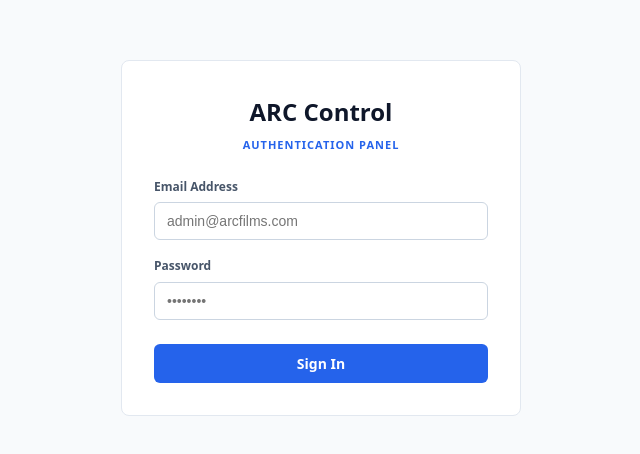
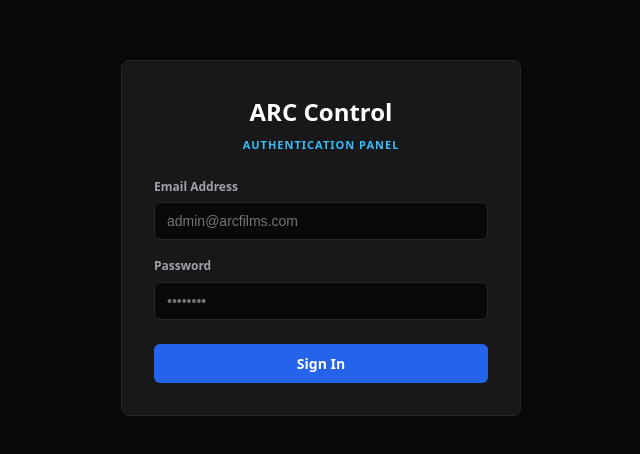
Before and after one commit to minatonamikazecoder-cpu/arc-films, a Next.js app: page /admin/login in a window 1280 px wide. Shown: the part 162-616 px from the top of the page, without its empty margins (319-959 px from the left). Built offline with nearby package versions, Linux system fonts and the light colour scheme; no server answers; the database is empty.

Commit message:
style: implement minimal dark theme for admin, restore system cursor pointer, bypass preloader on admin, and add force logout checks

```diff
--- a/src/app/admin/adminStyles.ts
+++ b/src/app/admin/adminStyles.ts
@@ -2,21 +2,21 @@ export const dashboardStyles = {
   container: {
     display: "flex",
     minHeight: "100vh",
-    background: "#f8fafc",
-    color: "#0f172a",
+    background: "#09090b",
+    color: "#fafafa",
     fontFamily: "system-ui, -apple-system, sans-serif",
   },
   sidebar: {
     width: "250px",
-    background: "#ffffff",
-    borderRight: "1px solid #e2e8f0",
+    background: "#18181b",
+    borderRight: "1px solid #27272a",
     display: "flex",
     flexDirection: "column" as const,
     padding: "20px 0",
   },
   sidebarHeader: {
     padding: "0 20px 20px 20px",
-    borderBottom: "1px solid #e2e8f0",
+    borderBottom: "1px solid #27272a",
     display: "flex",
     flexDirection: "column" as const,
     gap: "2px",
@@ -24,13 +24,13 @@ export const dashboardStyles = {
   sidebarBrand: {
     fontSize: "20px",
     fontWeight: "bold" as const,
-    color: "#0f172a",
+    color: "#ffffff",
     margin: 0,
   },
   sidebarSub: {
     fontSize: "9px",
     letterSpacing: "1.5px",
-    color: "#2563eb",
+    color: "#38bdf8",
     fontWeight: "bold" as const,
     textTransform: "uppercase" as const,
   },
@@ -49,8 +49,8 @@ export const dashboardStyles = {
     padding: "10px 14px",
     borderRadius: "6px",
     border: "none",
-    background: active ? "#e2e8f0" : "transparent",
-    color: active ? "#1e40af" : "#475569",
+    background: active ? "#27272a" : "transparent",
+    color: active ? "#38bdf8" : "#a1a1aa",
     fontSize: "14px",
     fontWeight: active ? "600" : "500",
     cursor: "pointer",
@@ -68,7 +68,7 @@ export const dashboardStyles = {
   },
   logoutBtnContainer: {
     padding: "12px 16px",
-    borderTop: "1px solid #e2e8f0",
+    borderTop: "1px solid #27272a",
     display: "flex",
     flexDirection: "column" as const,
     gap: "8px",
@@ -76,9 +76,9 @@ export const dashboardStyles = {
   logoutBtn: {
     width: "100%",
     padding: "10px",
-    background: "#f1f5f9",
-    border: "1px solid #cbd5e1",
-    color: "#475569",
+    background: "#27272a",
+    border: "1px solid #3f3f46",
+    color: "#e4e4e7",
     borderRadius: "6px",
     cursor: "pointer",
     fontSize: "13px",
@@ -97,18 +97,18 @@ export const dashboardStyles = {
     justifyContent: "space-between",
     alignItems: "center",
     marginBottom: "24px",
-    borderBottom: "1px solid #e2e8f0",
+    borderBottom: "1px solid #27272a",
     paddingBottom: "16px",
   },
   panelTitle: {
     fontSize: "24px",
     fontWeight: "600" as const,
     margin: 0,
-    color: "#0f172a",
+    color: "#ffffff",
   },
   card: {
-    background: "#ffffff",
-    border: "1px solid #e2e8f0",
+    background: "#18181b",
+    border: "1px solid #27272a",
     borderRadius: "8px",
     padding: "20px",
   },
@@ -121,24 +121,24 @@ export const dashboardStyles = {
   formLabel: {
     fontSize: "12px",
     fontWeight: "600" as const,
-    color: "#475569",
+    color: "#a1a1aa",
   },
   formInput: {
-    background: "#ffffff",
-    border: "1px solid #cbd5e1",
+    background: "#09090b",
+    border: "1px solid #27272a",
     borderRadius: "6px",
     padding: "10px 12px",
-    color: "#0f172a",
+    color: "#ffffff",
     fontSize: "14px",
     outline: "none",
     width: "100%",
   },
   formSelect: {
-    background: "#ffffff",
-    border: "1px solid #cbd5e1",
+    background: "#09090b",
+    border: "1px solid #27272a",
     borderRadius: "6px",
     padding: "10px 12px",
-    color: "#0f172a",
+    color: "#ffffff",
     fontSize: "14px",
     outline: "none",
     width: "100%",
@@ -161,18 +161,18 @@ export const dashboardStyles = {
   },
   btnDanger: {
     padding: "6px 12px",
-    background: "#fef2f2",
-    border: "1px solid #fca5a5",
-    color: "#b91c1c",
+    background: "#7f1d1d",
+    border: "1px solid #b91c1c",
+    color: "#fecaca",
     borderRadius: "4px",
     fontSize: "12px",
     cursor: "pointer",
   },
   btnSecondary: {
     padding: "6px 12px",
-    background: "#ffffff",
-    border: "1px solid #cbd5e1",
-    color: "#475569",
+    background: "#27272a",
+    border: "1px solid #3f3f46",
+    color: "#e4e4e7",
     borderRadius: "4px",
     fontSize: "12px",
     cursor: "pointer",
@@ -187,17 +187,17 @@ export const dashboardStyles = {
     padding: "12px 16px",
     fontSize: "12px",
     fontWeight: "600" as const,
-    color: "#475569",
-    borderBottom: "2px solid #e2e8f0",
+    color: "#a1a1aa",
+    borderBottom: "2px solid #27272a",
     textAlign: "left" as const,
   },
   tr: {
-    borderBottom: "1px solid #e2e8f0",
+    borderBottom: "1px solid #27272a",
     background: "transparent",
   },
   td: {
     padding: "12px 16px",
-    color: "#334155",
+    color: "#e4e4e7",
   },
   badgeRead: (isRead: boolean) => ({
     display: "inline-block",
@@ -205,8 +205,8 @@ export const dashboardStyles = {
     borderRadius: "12px",
     fontSize: "11px",
     fontWeight: "600" as const,
-    background: isRead ? "#d1fae5" : "#dbeafe",
-    color: isRead ? "#065f46" : "#1e40af",
-    border: "1px solid " + (isRead ? "#a7f3d0" : "#bfdbfe"),
+    background: isRead ? "#064e3b" : "#1e3a8a",
+    color: isRead ? "#34d399" : "#93c5fd",
+    border: "1px solid " + (isRead ? "#065f46" : "#1e40af"),
   }),
 };
--- a/src/app/admin/layout.tsx
+++ b/src/app/admin/layout.tsx
@@ -12,6 +12,7 @@ export default function AdminLayout({ children }: { children: React.ReactNode })
   const pathname = usePathname();
   const supabase = createClient();
   const [unreadCount, setUnreadCount] = useState(0);
+  const [checkingAuth, setCheckingAuth] = useState(true);
 
   const fetchUnreadCount = useCallback(async () => {
     const { count } = await supabase
@@ -22,12 +23,34 @@ export default function AdminLayout({ children }: { children: React.ReactNode })
   }, [supabase]);
 
   useEffect(() => {
+    const verifySession = async () => {
+      if (pathname === "/admin/login") {
+        setCheckingAuth(false);
+        return;
+      }
+
+      const { data: { session } } = await supabase.auth.getSession();
+      if (!session) {
+        // Sign out to clear any cookies and redirect
+        await supabase.auth.signOut();
+        router.push("/admin/login");
+        router.refresh();
+      } else {
+        setCheckingAuth(false);
+      }
+    };
+
+    verifySession();
+  }, [pathname, supabase, router]);
+
+  useEffect(() => {
+    if (checkingAuth || pathname === "/admin/login") return;
     fetchUnreadCount();
 
     // Query count every 10 seconds to keep badge fresh
     const interval = setInterval(fetchUnreadCount, 10000);
     return () => clearInterval(interval);
-  }, [fetchUnreadCount]);
+  }, [fetchUnreadCount, checkingAuth, pathname]);
 
   const [syncing, setSyncing] = useState(false);
 
@@ -59,6 +82,10 @@ export default function AdminLayout({ children }: { children: React.ReactNode })
 
   if (pathname === "/admin/login") {
     return <>{children}</>;
+  }
+
+  if (checkingAuth) {
+    return null;
   }
 
   return (
--- a/src/app/admin/login/AdminLogin.tsx
+++ b/src/app/admin/login/AdminLogin.tsx
@@ -48,16 +48,16 @@ export default function AdminLoginPage() {
       alignItems: "center",
       justifyContent: "center",
       minHeight: "100vh",
-      background: "#f8fafc",
-      color: "#0f172a",
+      background: "#09090b",
+      color: "#fafafa",
       fontFamily: "system-ui, -apple-system, sans-serif",
       padding: "20px",
     },
     card: {
       width: "100%",
       maxWidth: "400px",
-      background: "#ffffff",
-      border: "1px solid #e2e8f0",
+      background: "#18181b",
+      border: "1px solid #27272a",
       borderRadius: "8px",
       padding: "32px",
     },
@@ -65,13 +65,13 @@ export default function AdminLoginPage() {
       fontSize: "24px",
       fontWeight: "bold" as const,
       textAlign: "center" as const,
-      color: "#0f172a",
+      color: "#ffffff",
       margin: "0 0 4px 0",
     },
     brandSub: {
       fontSize: "11px",
       letterSpacing: "1px",
-      color: "#2563eb",
+      color: "#38bdf8",
       textTransform: "uppercase" as const,
       fontWeight: "bold" as const,
       textAlign: "center" as const,
@@ -87,14 +87,14 @@ export default function AdminLoginPage() {
     label: {
       fontSize: "12px",
       fontWeight: "600" as const,
-      color: "#475569",
+      color: "#a1a1aa",
     },
     input: {
-      background: "#ffffff",
-      border: "1px solid #cbd5e1",
+      background: "#09090b",
+      border: "1px solid #27272a",
       borderRadius: "6px",
       padding: "10px 12px",
-      color: "#0f172a",
+      color: "#ffffff",
       fontSize: "14px",
       outline: "none",
       width: "100%",
@@ -118,10 +118,10 @@ export default function AdminLoginPage() {
     },
     errorBox: {
       padding: "10px 12px",
-      background: "#fef2f2",
-      border: "1px solid #fca5a5",
+      background: "#7f1d1d",
+      border: "1px solid #b91c1c",
       borderRadius: "6px",
-      color: "#b91c1c",
+      color: "#fecaca",
       fontSize: "13px",
       marginBottom: "16px",
       lineHeight: "1.4",
--- a/src/components/layout/CustomCursor.tsx
+++ b/src/components/layout/CustomCursor.tsx
@@ -1,14 +1,17 @@
 "use client";
 
 import { useEffect, useState } from "react";
+import { usePathname } from "next/navigation";
 
 export default function CustomCursor() {
+  const pathname = usePathname();
   const [position, setPosition] = useState({ x: 0, y: 0 });
   const [follower, setFollower] = useState({ x: 0, y: 0 });
   const [isHovering, setIsHovering] = useState(false);
   const [isVisible, setIsVisible] = useState(false);
 
   useEffect(() => {
+    if (pathname?.startsWith("/admin")) return;
     let mouseX = window.innerWidth / 2;
     let mouseY = window.innerHeight / 2;
 
@@ -60,6 +63,7 @@ export default function CustomCursor() {
     };
   }, []);
 
+  if (pathname?.startsWith("/admin")) return null;
   if (!isVisible) return null;
 
   return (
--- a/src/components/layout/Preloader.tsx
+++ b/src/components/layout/Preloader.tsx
@@ -1,16 +1,22 @@
 "use client";
 
 import { useEffect, useState } from "react";
+import { usePathname } from "next/navigation";
 
 interface PreloaderProps {
   onComplete?: () => void;
 }
 
 export default function Preloader({ onComplete }: PreloaderProps) {
+  const pathname = usePathname();
   const [progress, setProgress] = useState(0);
   const [isHidden, setIsHidden] = useState(false);
 
   useEffect(() => {
+    if (pathname?.startsWith("/admin")) {
+      if (onComplete) onComplete();
+      return;
+    }
     let p = 0;
     const interval = setInterval(() => {
       p += Math.random() * 15;
@@ -27,6 +33,8 @@ export default function Preloader({ onComplete }: PreloaderProps) {
 
     return () => clearInterval(interval);
   }, [onComplete]);
+
+  if (pathname?.startsWith("/admin")) return null;
 
   return (
     <div className={`preloader ${isHidden ? "hidden" : ""}`} id="preloader">
```
